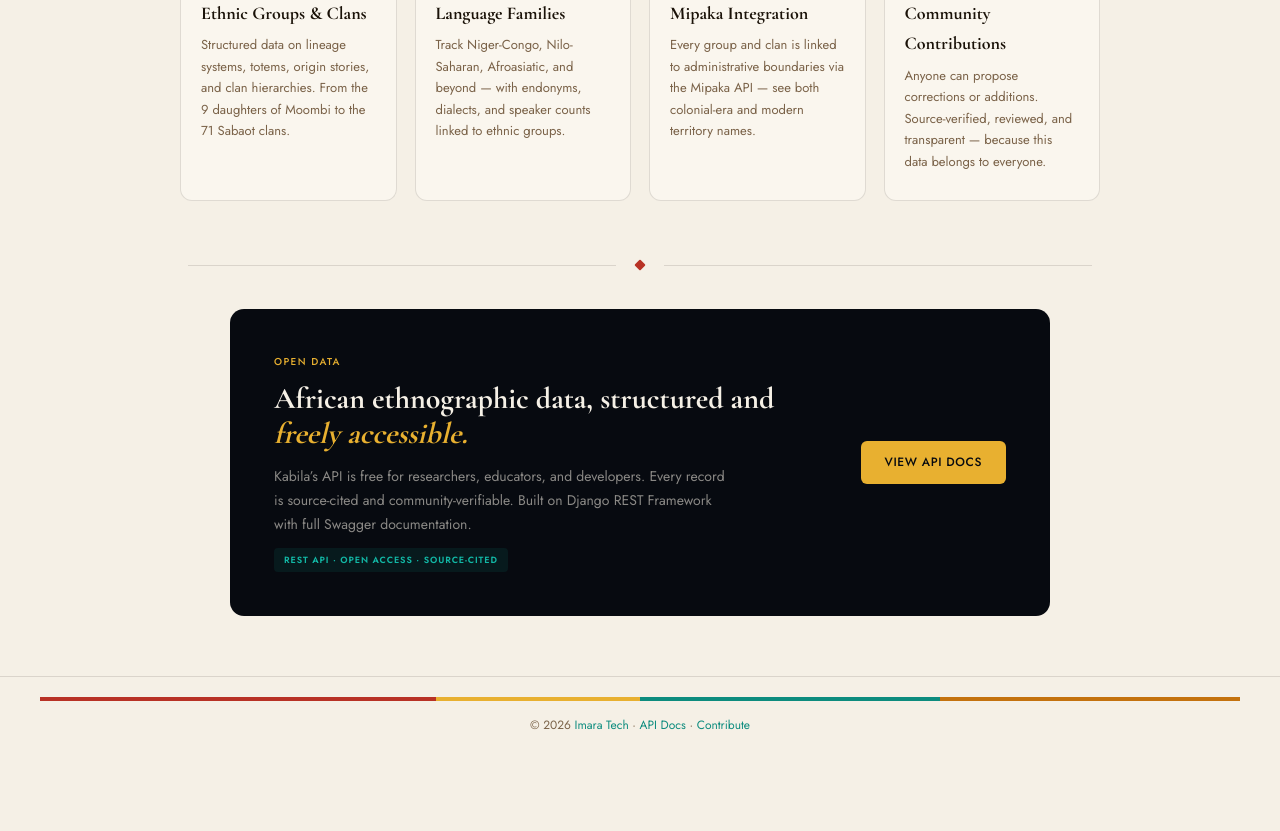
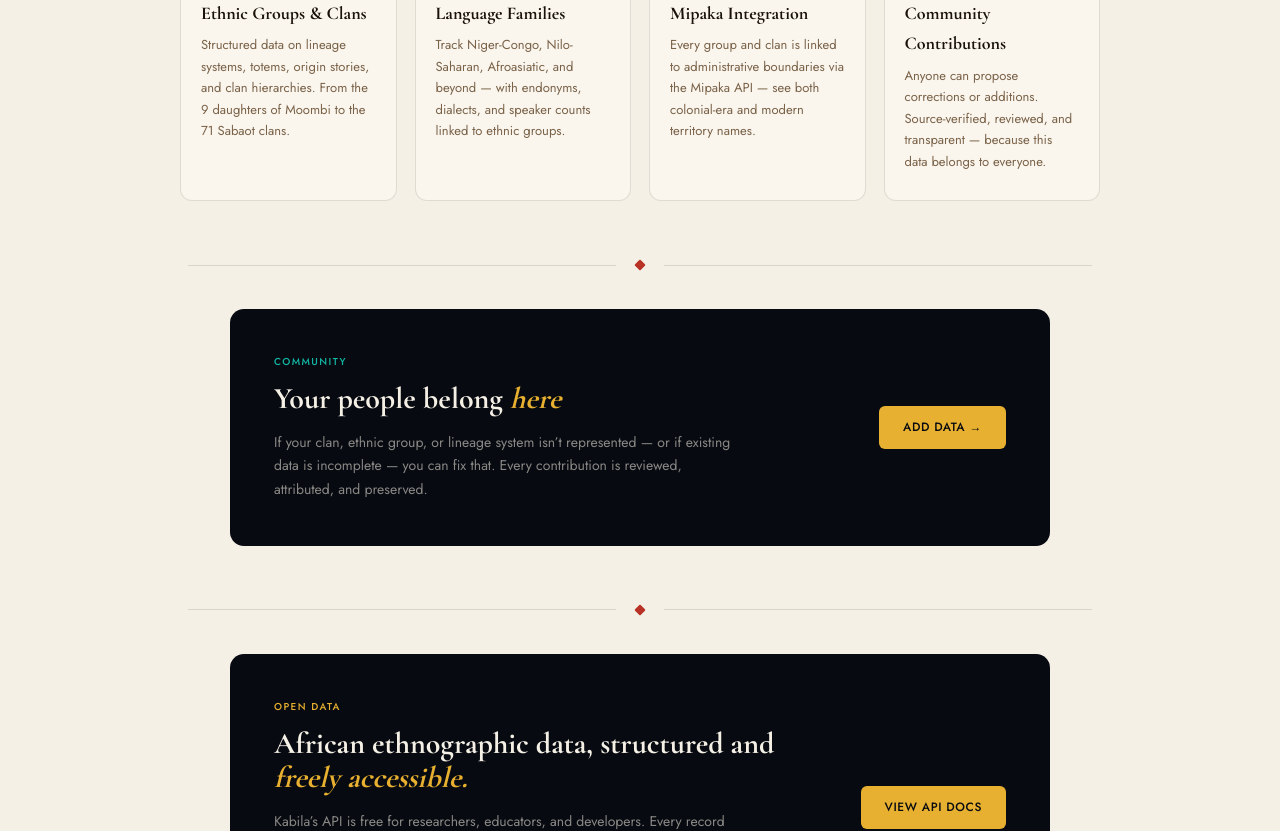
Before and after one commit to ceddyville/kabila-site, a Next.js app: page / in a window 1280 px wide. Shown: the part 1188-2019 px from the top of the page. Before the commit the page ends 1943 px from the top, so only its background shows below. Built offline with nearby package versions, Linux system fonts and the light colour scheme; a web font is replaced by a local one.

Commit message:
Fix source rendering on detail pages, add community CTA, suppress hydration warning

```diff
--- a/app/layout.tsx
+++ b/app/layout.tsx
@@ -39,7 +39,7 @@ export default function RootLayout({
       lang="en"
       className={`${heading.variable} ${body.variable} ${mono.variable}`}
     >
-      <body style={{ fontFamily: "var(--font-body), sans-serif" }}>
+      <body suppressHydrationWarning style={{ fontFamily: "var(--font-body), sans-serif" }}>
         <div className="bg-grid" />
         <div className="orb orb-red" />
         <div className="orb orb-teal" />
--- a/app/page.tsx
+++ b/app/page.tsx
@@ -122,6 +122,29 @@ export default function LandingPage() {
 
       <Divider />
 
+      {/* Community CTA */}
+      <div className={`${styles.gdpr} fade-up delay-3`}>
+        <div className={styles.gdprInner}>
+          <div>
+            <div className={styles.gdprLabel} style={{ color: "var(--ocean-lt)" }}>Community</div>
+            <div className={styles.gdprHeading}>
+              Your people belong <em>here</em>
+            </div>
+            <div className={styles.gdprBody}>
+              If your clan, ethnic group, or lineage system isn&rsquo;t
+              represented &mdash; or if existing data is incomplete &mdash; you
+              can fix that. Every contribution is reviewed, attributed, and
+              preserved.
+            </div>
+          </div>
+          <Link href="/contribute" className={styles.btnGold}>
+            Add Data &rarr;
+          </Link>
+        </div>
+      </div>
+
+      <Divider />
+
       {/* Open Data CTA */}
       <div className={`${styles.gdpr} fade-up delay-3`}>
         <div className={styles.gdprInner}>
```
Also changed, not shown: app/clans/[id]/page.tsx (+8 -3 lines), app/ethnic-groups/[id]/page.tsx (+8 -3 lines).
